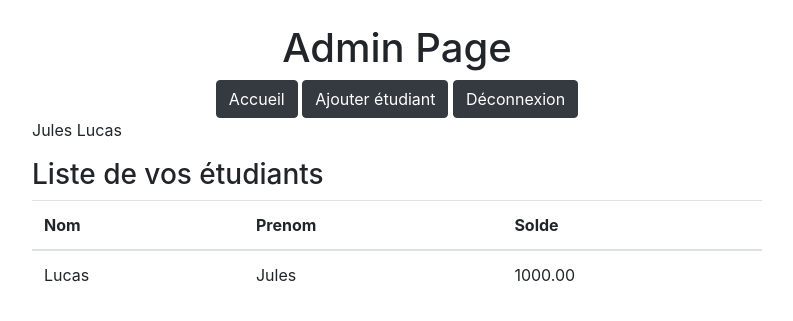
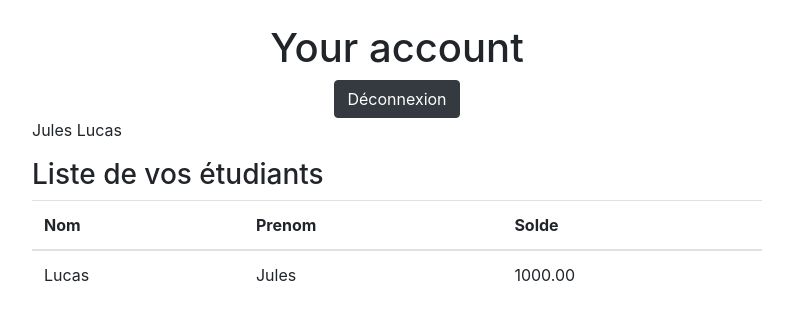
Before and after one commit to JulesLcs/wargame-bank, a PHP site: page /front_end/viewadmin.php in a window 1280 px wide. Shown: the top 321 px of the page, without its empty margins (243-1036 px from the left). Run offline with PHP 8.4, Linux system fonts and the light colour scheme; a user stored in the database is signed in; data comes from the database, SQL or seed files in the repository; some libraries are stand-ins or nearby versions.

Commit message:
index into root

```diff
--- a/front_end/viewadmin.php
+++ b/front_end/viewadmin.php
@@ -28,9 +28,7 @@ error_reporting(E_ALL);
         <div class="row">
             <div class="col col-md-12" style="text-align: center">
             <br>
-                <h1>Admin Page</h1>
-                <a href="../front_end/index.php"><input type="button" value="Accueil" class="btn btn-dark"/></a>
-                <a href="../front_end/view-newetudiant.php"><input type="button" value="Ajouter étudiant" class="btn btn-dark"/></a>
+                <h1>Your account</h1>
                 <a href="../front_end/viewlogin.php"><input type="submit" value="Déconnexion" class="btn btn-dark"/></a>
             </div>
         </div>
```
Also changed, not shown: index.php (renamed from front_end/index.php).
